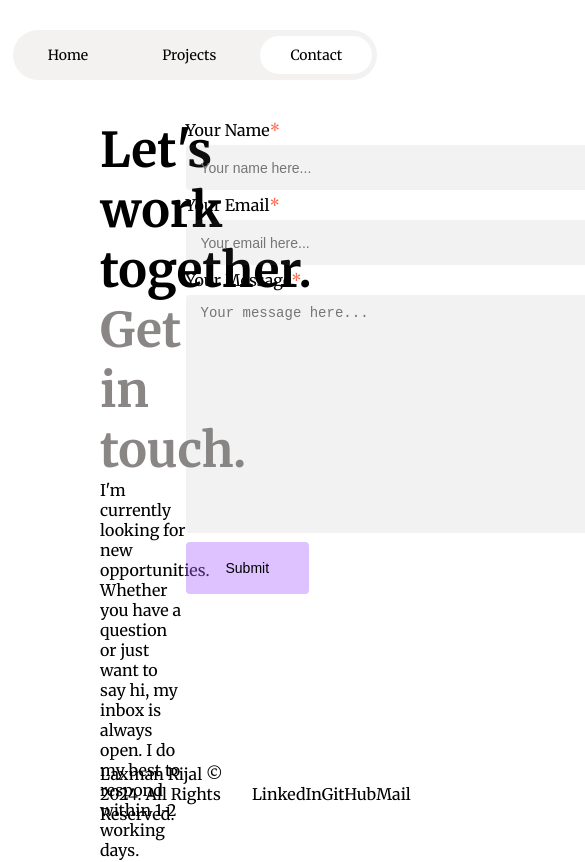
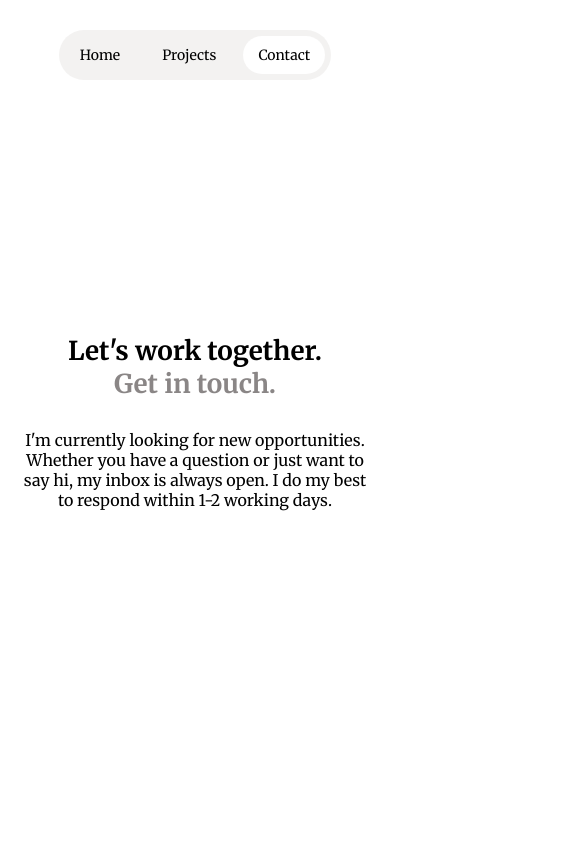
Before and after one commit to laxman1892/portfolio, a React (Vite) app: page /contact in a window 390 px wide. Shown: the top 862 px of the page, 585 px wide, since content can reach past the window. Built offline with nearby package versions, Linux system fonts and the light colour scheme.

Commit message:
mobile responsive design

```diff
--- a/src/App.css
+++ b/src/App.css
@@ -163,11 +163,78 @@
   position: absolute;
   width: 0%;
   height: 2px;
-  background-color: blue;
+  background-color: black;
   bottom: 0;
   transition: all 250ms ease-in-out;
 }
 
 .right-footer .link:hover::before {
   width: 100%;
+  background-color: blue;
 }
+
+/* ---------------- MOBILE SCREEN ------------------- */
+
+@media screen and (max-width: 576px) {
+  .menu-bar {
+    padding: 10px 1px;
+    gap: 2px;
+  }
+
+  .menu {
+    padding: 10px 15px;
+  }
+
+  .body-content {
+    margin: 0px 20px;
+  }
+
+  .content {
+    flex-direction: column;
+    justify-content: center;
+    text-align: center;
+  }
+
+  .left-content {
+    width: inherit;
+    gap: 6px;
+  }
+
+  .left-content h1 {
+    font-size: 24px;
+  }
+
+  .left-content p {
+    font-size: 14px;
+  }
+
+  .left-content p:last-child {
+    padding-top: 20px;
+  }
+
+  .right-content {
+    display: none;
+  }
+
+  .scroll-image {
+    left: 48%;
+  }
+
+  .footer {
+    flex-direction: column;
+    align-items: start;
+    gap: 10px;
+    text-align: center;
+    padding-bottom: 100px;
+  }
+
+  .right-footer {
+    width: 100%;
+    justify-content: center;
+    gap: 14px;
+  }
+
+  .right-footer .link::before {
+    width: 100%;
+  }
+}
--- a/src/Contact.css
+++ b/src/Contact.css
@@ -18,7 +18,6 @@
     display: flex;
     justify-content: space-between;
     padding-top: 120px;
-    height: 100vh;
 }
 
 .form label {
@@ -97,3 +96,36 @@ textarea {
     color: red;
     font-size: 16px;
   }
+
+@media screen and (max-width: 576px) {
+  .contact-flex {
+    flex-direction: column;
+    padding-top: 0;
+  }
+
+  .blah {
+    display: flex;
+    flex-direction: column;
+    justify-content: center;
+    height: 100vh;
+    width: 100%;
+    text-align: center;
+  }
+
+  .contact h1 {
+    font-size: 26px;
+  }
+
+  .contact p {
+    padding-top: 30px;
+  }
+
+  .form {
+    margin-top: 50px;
+    padding-bottom: 40vh;
+  }
+
+  .form input, textarea {
+    width: 100%;
+  }
+}
```
